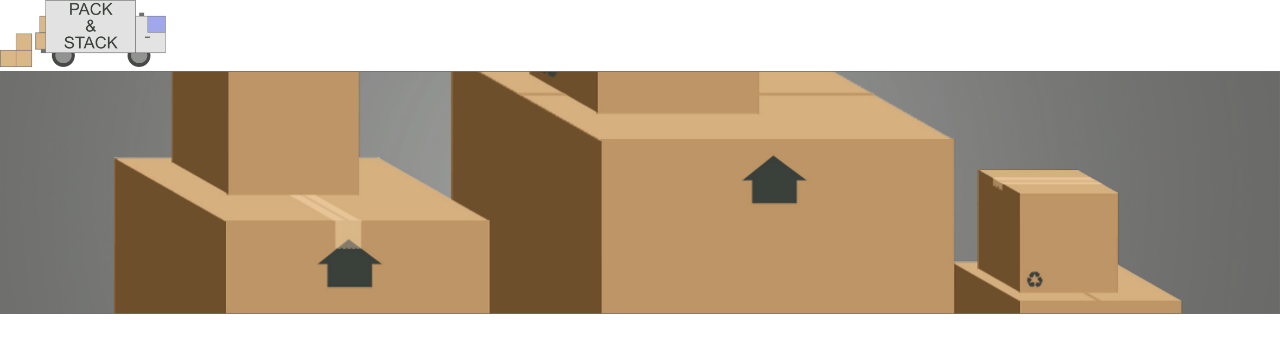
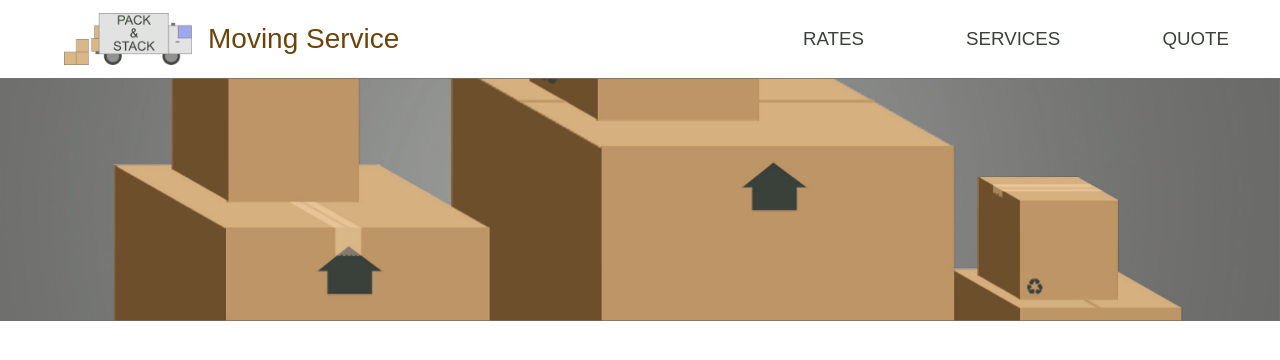
Before and after one commit to BradleyExton/pack-and-stack, a Gatsby site: page / in a window 1280 px wide. Built offline with nearby package versions, Linux system fonts and the light colour scheme; Gatsby itself is replaced by a stand-in of ours.

Commit message:
put related components in their own directory.

```diff
--- a/src/components/header.js
+++ /dev/null
@@ -1,14 +0,0 @@
-import React from "react"
-import logo from "../images/pack-and-stack-logo.png"
-
-const Header = () => (
-  <header>
-    <img
-      alt="Moving Boxes"
-      style={{ width: "13%", height: "13%" }}
-      src={logo}
-    />
-  </header>
-)
-
-export default Header
--- /dev/null
+++ b/src/components/header/header.css
@@ -0,0 +1,15 @@
+header {
+  display: flex;
+  justify-content: space-between;
+}
+.logo {
+  display: flex;
+  align-items: center;
+}
+.logo > img {
+  margin: 0.25rem 1rem 0.25rem 4rem;
+  width: 8rem;
+}
+.logo > h2 {
+  color: #6b440b;
+}
--- /dev/null
+++ b/src/components/header/header.js
@@ -0,0 +1,16 @@
+import React from "react"
+import "./header.css"
+import logo from "../../images/pack-and-stack-logo.png"
+import Nav from "./nav/nav"
+
+const Header = () => (
+  <header>
+    <div className="logo">
+      <img alt="Pack and Stack logo" src={logo} />
+      <h2>Moving Service</h2>
+    </div>
+    <Nav />
+  </header>
+)
+
+export default Header
--- /dev/null
+++ b/src/components/header/nav/nav.css
@@ -0,0 +1,15 @@
+nav {
+  display: flex;
+  width: 33rem;
+  justify-content: space-around;
+  align-items: center;
+  color: #3a403a;
+}
+
+.nav-item {
+  text-decoration: none;
+  color: #3a403a;
+}
+.nav-item:hover {
+  color: #a3a3a3;
+}
--- /dev/null
+++ b/src/components/header/nav/nav.js
@@ -0,0 +1,21 @@
+import React from "react"
+import { Link } from "gatsby"
+import "./nav.css"
+
+const NavLink = ({ to, children }) => (
+  <h3>
+    <Link className="nav-item" activeClassName="active" to={to}>
+      {children}
+    </Link>
+  </h3>
+)
+
+const Nav = () => (
+  <nav>
+    <NavLink to="/rates">RATES</NavLink>
+    <NavLink to="/services">SERVICES</NavLink>
+    <NavLink to="/quote">QUOTE</NavLink>
+  </nav>
+)
+
+export default Nav
--- a/src/components/layout.js
+++ /dev/null
@@ -1,41 +0,0 @@
-/**
- * Layout component that queries for data
- * with Gatsby's useStaticQuery component
- *
- * See: https://www.gatsbyjs.org/docs/use-static-query/
- */
-
-import React from "react"
-import PropTypes from "prop-types"
-import { useStaticQuery, graphql } from "gatsby"
-
-import Header from "./header"
-import "./layout.css"
-
-const Layout = ({ children }) => {
-  const data = useStaticQuery(graphql`
-    query SiteTitleQuery {
-      site {
-        siteMetadata {
-          title
-        }
-      }
-    }
-  `)
-
-  return (
-    <>
-      <Header siteTitle={data.site.siteMetadata.title} />
-      <div>
-        <main>{children}</main>
-        <footer></footer>
-      </div>
-    </>
-  )
-}
-
-Layout.propTypes = {
-  children: PropTypes.node.isRequired,
-}
-
-export default Layout
--- a/src/components/layout.css
+++ b/src/components/layout/layout.css
@@ -8,3 +8,11 @@ body {
   -webkit-font-smoothing: antialiased;
   -moz-osx-font-smoothing: grayscale;
 }
+
+h2 {
+  font-size: 1.75rem;
+  font-weight: 300;
+}
+h3 {
+  font-weight: 300;
+}
--- /dev/null
+++ b/src/components/layout/layout.js
@@ -0,0 +1,23 @@
+import React from "react"
+import PropTypes from "prop-types"
+
+import Header from "../header/header"
+import "./layout.css"
+
+const Layout = ({ children }) => {
+  return (
+    <>
+      <Header />
+      <div>
+        <main>{children}</main>
+        <footer></footer>
+      </div>
+    </>
+  )
+}
+
+Layout.propTypes = {
+  children: PropTypes.node.isRequired,
+}
+
+export default Layout
--- a/src/pages/404.js
+++ b/src/pages/404.js
@@ -1,6 +1,6 @@
 import React from "react"
 
-import Layout from "../components/layout"
+import Layout from "../components/layout/layout"
 import SEO from "../components/seo"
 
 const NotFoundPage = () => (
--- a/src/pages/index.js
+++ b/src/pages/index.js
@@ -1,7 +1,7 @@
 import React from "react"
 
 import BoxesImage from "../components/BoxesImage"
-import Layout from "../components/layout"
+import Layout from "../components/layout/layout"
 
 const IndexPage = () => (
   <Layout>
```
